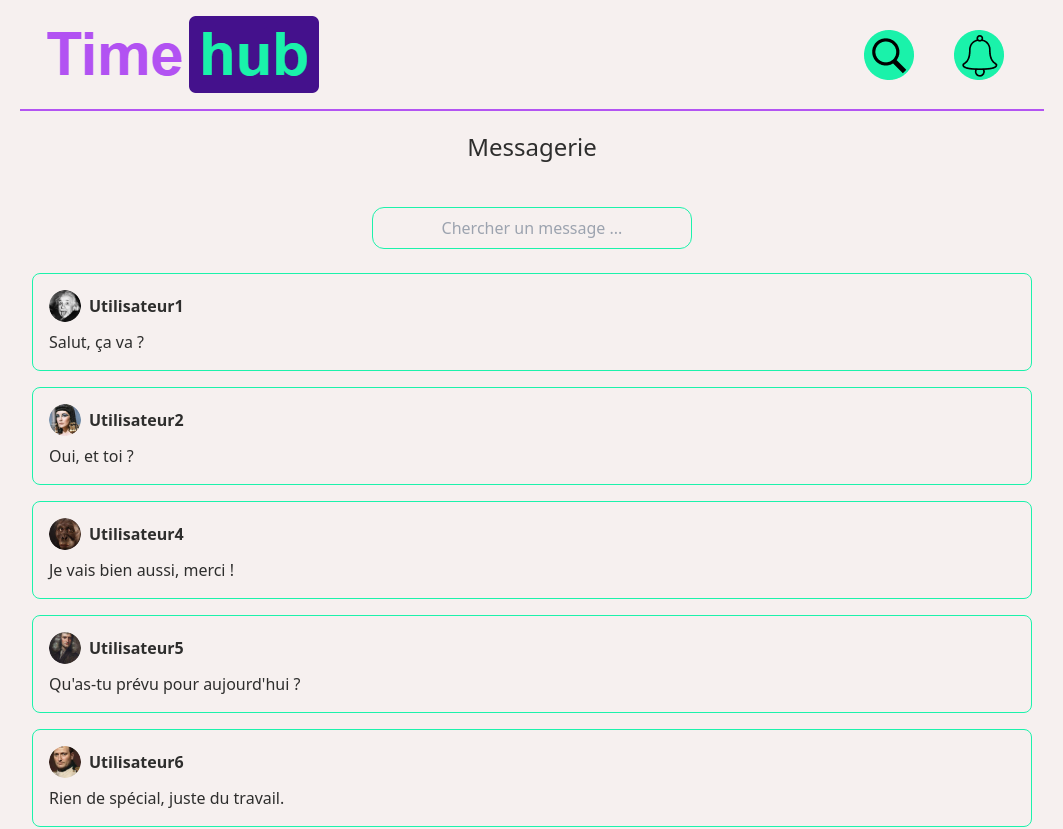
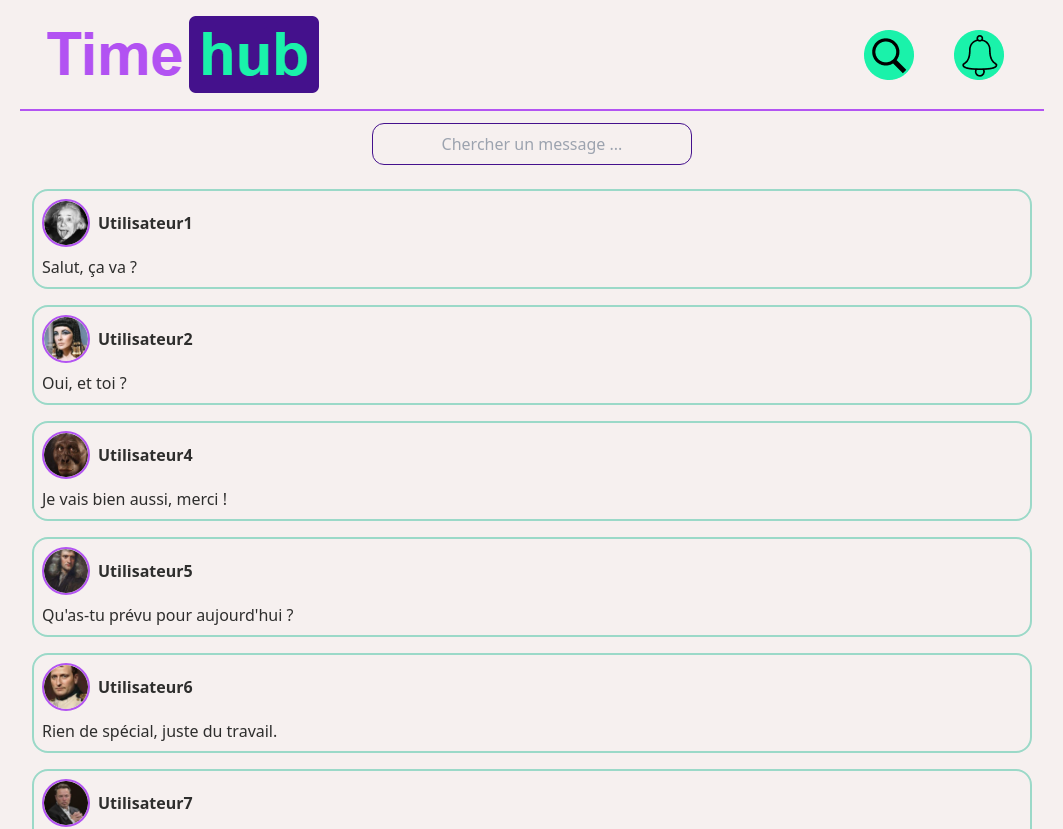
Before and after one commit to DavidDcl/TimeHub-Project, a React (Vite) app in the folder frontend/: page /chatpage in a window 1280 px wide. Shown: the top 829 px of the page, without its empty margins (108-1171 px from the left). Built offline with nearby package versions, Linux system fonts and the light colour scheme.

Commit message:
uniformisation css

```diff
--- a/frontend/src/components/BottomNav.jsx
+++ b/frontend/src/components/BottomNav.jsx
@@ -1,4 +1,4 @@
-import { Link, useNavigate } from "react-router-dom"
+import { Link } from "react-router-dom"
 
 const BottomNav = () => {
   return (
--- a/frontend/src/components/ConversationList.jsx
+++ b/frontend/src/components/ConversationList.jsx
@@ -1,6 +1,6 @@
-import profileP from "../../public/1.png";
+import profileP from "../../public/1.png"
 
-import profile2 from "../../public/2.png";
+import profile2 from "../../public/2.png"
 const ConversationList = () => {
   const conversations = [
     {
@@ -33,40 +33,39 @@ const ConversationList = () => {
       message: "Bon courage !",
       img: "/7.png",
     },
-  ];
+  ]
 
   return (
-    <div>
-      <div className="flex items-center justify-center   mb-4  p-5">
-        <h1 className="text-2xl ">Messagerie</h1>
-      </div>
-      <div>
+    <div className="flex flex-col">
+      <div className="m-auto">
         <input
-          className="flex m-auto mt-6 p-2 mb-6 rounded-xl bg-base-100 w-80 border border-secondary outline-neutral-focus text-center"
+          className="flex m-3 p-2 mb-6 rounded-xl bg-base-100 w-80 border border-accent outline-neutral-focus text-center"
           type="text"
           placeholder="Chercher un message ..."
         />
       </div>
-      <div className="mt-2">
+      <div className="">
         {conversations.map((conversation, index) => (
           <div
             key={index}
-            className="rounded-lg p-4 mb-4 border border-secondary mx-3"
+            className="rounded-[1rem] p-2 mb-4 border-2 border-neutral mx-3"
           >
             <div className="flex items-center mb-2">
               <img
-                className="w-8 h-8 rounded-full"
+                className="w-12 h-12 rounded-full border-2 border-primary"
                 src={conversation.img}
                 alt="user-profile"
               />
-              <h1 className="font-bold ml-2">{conversation.utilisateur}</h1>
+              <p className="dark:text-secondary font-semibold ml-2">
+                {conversation.utilisateur}
+              </p>
             </div>
             <p>{conversation.message}</p>
           </div>
         ))}
       </div>
     </div>
-  );
-};
+  )
+}
 
-export default ConversationList;
+export default ConversationList
--- a/frontend/src/components/Post.jsx
+++ b/frontend/src/components/Post.jsx
@@ -8,9 +8,9 @@ const Post = ({ post, setRefresh, refresh }) => {
     setRefresh(!refresh)
   }
   return (
-    <div className="flex flex-col rounded-[1.5rem] border-2 border-neutral mx-3 mb-5">
+    <div className="flex flex-col rounded-[1rem] border-2 border-neutral mx-3 mb-5">
       <div className="flex items-center gap-3 ml-5 mt-5">
-        <Link to={`/profile/${post.uid}`} className="text-sm md:text-lg mr-10">
+        <Link to={`/profile/${post.uid}`} className="text-sm md:text-lg mr-4">
           <img
             className="border-2 rounded-full border-primary w-12 h-12"
             src={`/${post.uid}.png`}
@@ -27,7 +27,7 @@ const Post = ({ post, setRefresh, refresh }) => {
         </div>
       </div>
       <p className="mx-5 my-5 md:text-xl">{post.content}</p>
-      <div className="flex items-center justify-between bg-neutral rounded-b-[1rem]">
+      <div className="flex items-center justify-between bg-neutral rounded-b-xl">
         <div className="flex gap-3 pl-3 py-1.5 ">
           <button>
             <svg
--- a/frontend/src/components/ProfileCard.jsx
+++ b/frontend/src/components/ProfileCard.jsx
@@ -4,17 +4,17 @@ import { Link } from "react-router-dom"
 export default function ProfileCard({ user }) {
   return (
     <Link to={`/profile/${user.id}`}>
-      <div className="hover:bg-slate-800 flex gap-5 border-2 border-secondary rounded-[2rem] p-1.5">
+      <div className="hover:bg-slate-800 flex gap-5 border-2 border-neutral rounded-[1rem] p-2">
         <img
           src={`/${user.id}.png`}
           alt={`${user.firstname}`}
-          className="border-4 border-primary rounded-full "
+          className="h-16 border-2 border-primary rounded-full "
         />
-        <div className="flex flex-col justify-center gap-2 text-xl dark:text-secondary">
-          <div>
+        <div className="flex flex-col justify-center gap-1 text-lg dark:text-secondary">
+          <div className="font-semibold">
             {user.firstname} {user.lastname}
           </div>
-          <div>@{user.nickname}</div>
+          <div className="text-primary text-md">@{user.nickname}</div>
         </div>
       </div>
     </Link>
--- a/frontend/src/pages/Home.jsx
+++ b/frontend/src/pages/Home.jsx
@@ -95,7 +95,7 @@ const Home = () => {
         </div>
       ) : (
         <>
-          <div className="flex rounded-lg border-2 border-primary mx-3 mb-5">
+          <div className="flex rounded-[1rem] border-2 border-accent mx-3 mb-5">
             <div className="flex flex-col">
               <img
                 className="border-2 rounded-full border-primary w-12 h-12 ml-3 mt-3 mr-8"
@@ -113,7 +113,7 @@ const Home = () => {
                 />
                 <div className="flex justify-end">
                   <button
-                    className="mr-3 mb-3 text-secondary bg-accent rounded-lg px-3 py-1"
+                    className="mr-3 mb-3 text-secondary bg-accent rounded-lg font-semibold px-3 py-1"
                     type="submit"
                   >
                     Post
```
